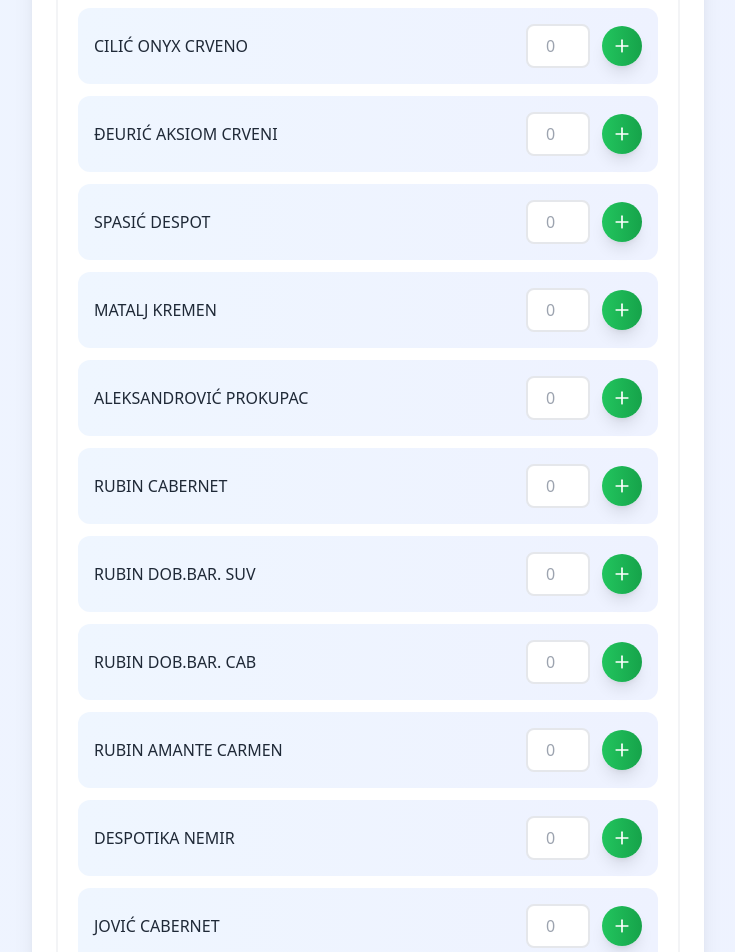
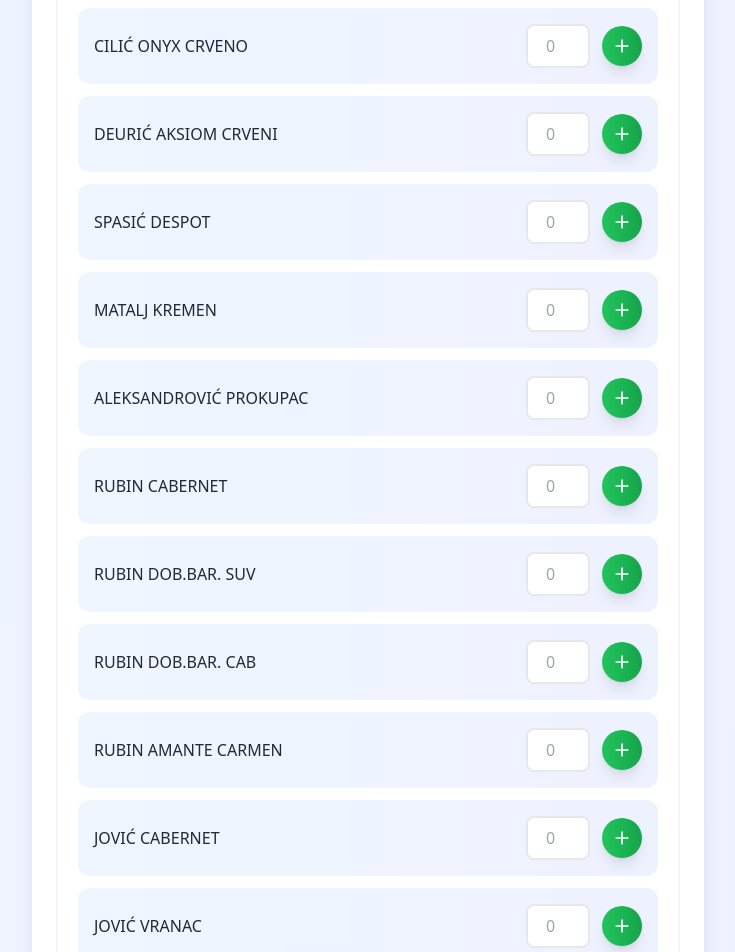
Before and after one commit to AquaPirot/nabavka-aqua, a Next.js app: page / in a window 1280 px wide. Shown: the part 9940-10892 px from the top of the page, without its empty margins (272-1007 px from the left). Built offline with nearby package versions, Linux system fonts and the light colour scheme.

Commit message:
Update index.js

```diff
--- a/pages/index.js
+++ b/pages/index.js
@@ -141,7 +141,7 @@ export default function Home() {
       { name: 'RADOVANOVIĆ CABERNET', unit: 'kom', noVariant: true },
       { name: 'RADOVANOVIĆ SUVIGNON', unit: 'kom', noVariant: true },
       { name: 'CILIĆ ONYX CRVENO', unit: 'kom', noVariant: true },
-      { name: 'ĐEURIĆ AKSIOM CRVENI', unit: 'kom', noVariant: true },
+      { name: 'DEURIĆ AKSIOM CRVENI', unit: 'kom', noVariant: true },
       { name: 'SPASIĆ DESPOT', unit: 'kom', noVariant: true },
       { name: 'MATALJ KREMEN', unit: 'kom', noVariant: true },
       { name: 'ALEKSANDROVIĆ PROKUPAC', unit: 'kom', noVariant: true },
@@ -149,7 +149,6 @@ export default function Home() {
       { name: 'RUBIN DOB.BAR. SUV', unit: 'kom', noVariant: true },
       { name: 'RUBIN DOB.BAR. CAB', unit: 'kom', noVariant: true },
       { name: 'RUBIN AMANTE CARMEN', unit: 'kom', noVariant: true },
-      { name: 'DESPOTIKA NEMIR', unit: 'kom', noVariant: true },
       { name: 'JOVIĆ CABERNET', unit: 'kom', noVariant: true },
       { name: 'JOVIĆ VRANAC', unit: 'kom', noVariant: true },
       { name: 'LA SASTRERIA CRVENO', unit: 'kom', noVariant: true },
@@ -162,6 +161,7 @@ export default function Home() {
     ],
     'ROZE VINA': [
       { name: 'RUBIN ROSE 0,7', unit: 'kom', noVariant: true },
+      { name: 'DESPOTIKA NEMIR', unit: 'kom', noVariant: true },
       { name: 'MATALJ DUSICA', unit: 'kom', noVariant: true },
       { name: 'RUBIN VRONSKY 0,7', unit: 'kom', noVariant: true }
     ],
```
